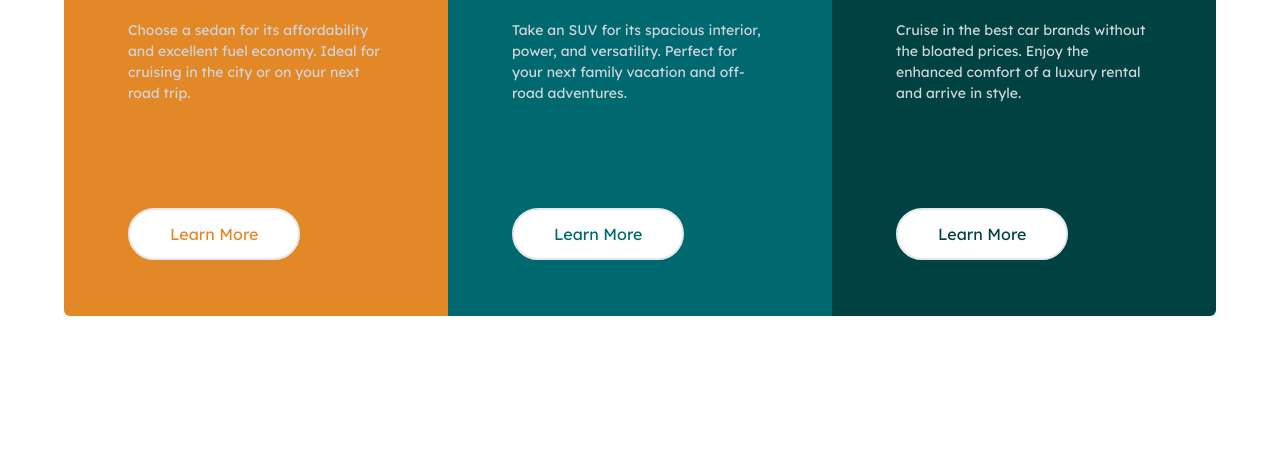
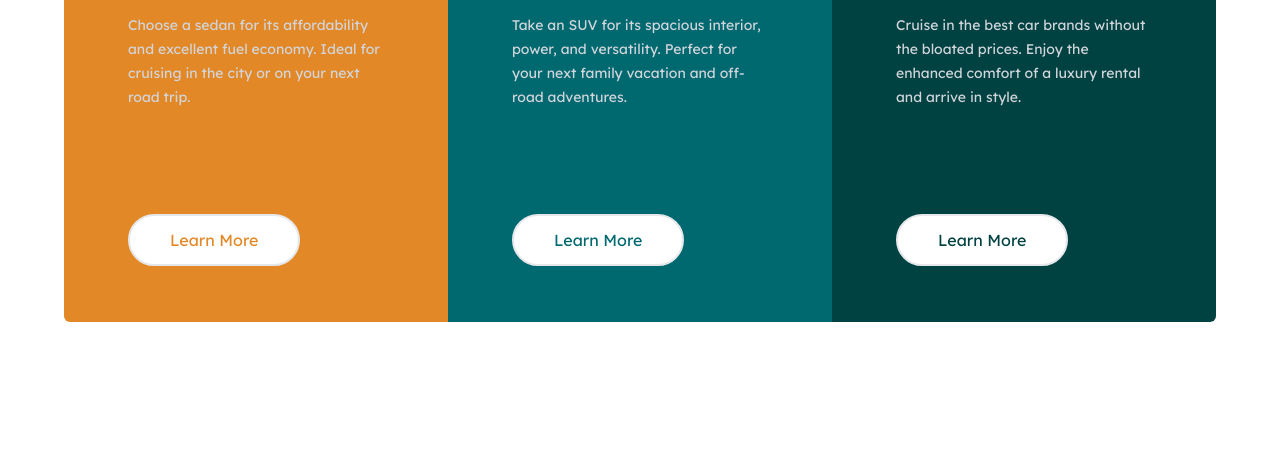
Before and after one commit to gracebir/3-column, a website: page src/index.html in a window 1280 px wide. Shown: the part 344-800 px from the top of the page. Drawn offline with nearby package versions, Linux system fonts and the light colour scheme; files that its build step writes are made by us from their sources.

Commit message:
line height class

```diff
--- a/src/index.html
+++ b/src/index.html
@@ -18,7 +18,7 @@
       <div class="flex flex-col gap-6 lg:gap-10 items-start">
         <img class="icon" src="./images/icon-sedans.svg" alt="..">
         <h1 class="text-3xl lg:text-5xl">Sedans</h1>
-        <p class="text-sm text-gray-300 font-normal font-lexend leading-[1.5]">
+        <p class="text-sm text-gray-300 font-normal font-lexend leading-[1.7]">
           Choose a sedan for its affordability and excellent fuel economy. Ideal for cruising in the city
           or on your next road trip.
         </p>
@@ -29,7 +29,7 @@
       <div class="flex flex-col gap-6 lg:gap-10 items-start">
         <img class="icon" src="./images/icon-suvs.svg" alt="...">
         <h1 class="text-3xl lg:text-5xl">SUVS</h1>
-        <p class="text-sm text-gray-300 font-normal font-lexend leading-[1.5]">
+        <p class="text-sm text-gray-300 font-normal font-lexend leading-[1.7]">
           Take an SUV for its spacious interior, power, and versatility. Perfect for your next family vacation
           and off-road adventures.
         </p>
@@ -40,7 +40,7 @@
       <div class="flex flex-col gap-6 lg:gap-10 items-start">
         <img class="icon" src="./images/icon-luxury.svg" alt="....">
         <h1 class="text-3xl lg:text-5xl">Luxury</h1>
-        <p class="text-sm text-gray-300 font-normal font-lexend leading-[1.5]">
+        <p class="text-sm text-gray-300 font-normal font-lexend leading-[1.7]">
           Cruise in the best car brands without the bloated prices. Enjoy the enhanced comfort of a luxury
           rental and arrive in style.
         </p>
```
